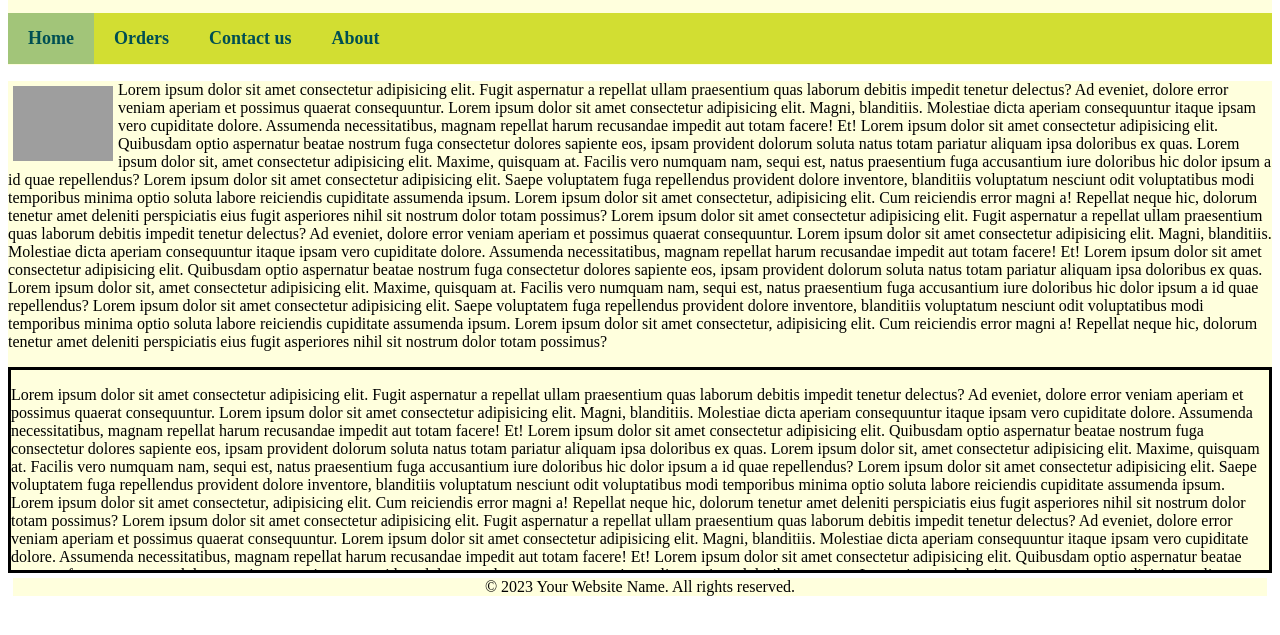
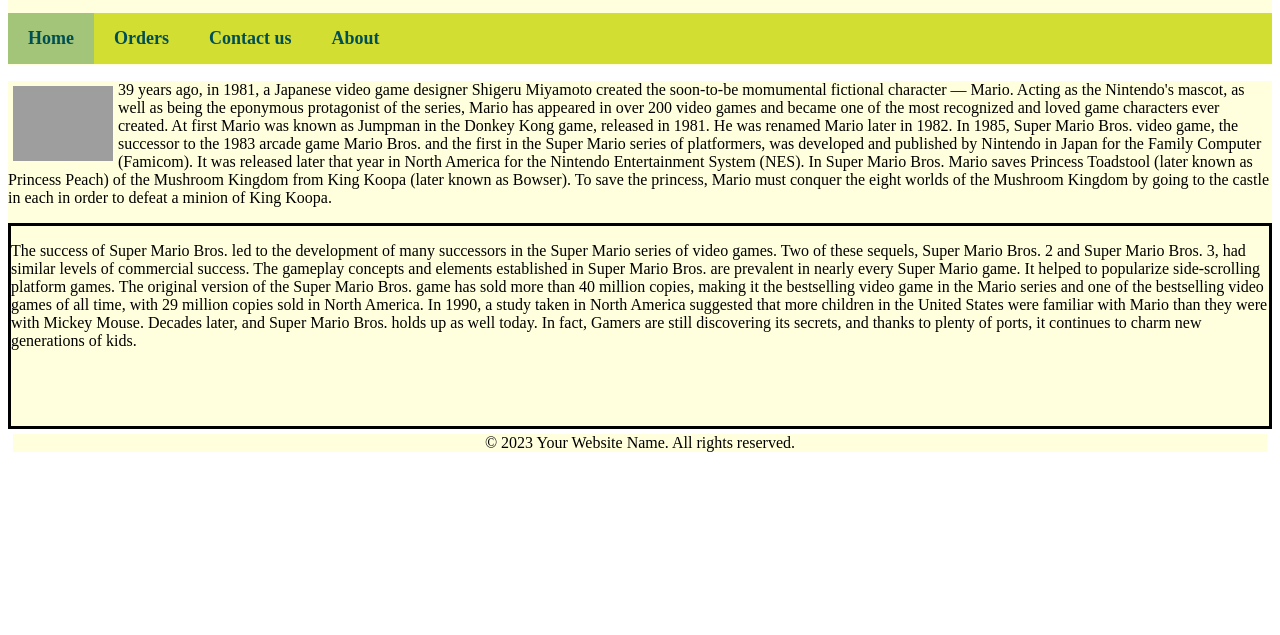
Before and after one commit to maraiam1234/mira, a plain HTML site: page index.html in a window 1280 px wide. Shown: the part 143-778 px from the top of the page. Drawn offline with Linux system fonts and the light colour scheme; grey boxes are pictures that could not be loaded.

Commit message:
Add files via upload

```diff
--- a/index.html
+++ b/index.html
@@ -82,33 +82,23 @@
     <main>
         <img src="https://www.maldenblueandgold.com/wp-content/uploads/2023/05/Screenshot-2023-05-08-11.41.13-AM.png" alt="">
         <p>
-            Lorem ipsum dolor sit amet consectetur adipisicing elit. Fugit aspernatur a repellat ullam praesentium quas laborum debitis impedit tenetur delectus? Ad eveniet, dolore error veniam aperiam et possimus quaerat consequuntur.
-            Lorem ipsum dolor sit amet consectetur adipisicing elit. Magni, blanditiis. Molestiae dicta aperiam consequuntur itaque ipsam vero cupiditate dolore. Assumenda necessitatibus, magnam repellat harum recusandae impedit aut totam facere! Et!
-            Lorem ipsum dolor sit amet consectetur adipisicing elit. Quibusdam optio aspernatur beatae nostrum fuga consectetur dolores sapiente eos, ipsam provident dolorum soluta natus totam pariatur aliquam ipsa doloribus ex quas.
-            Lorem ipsum dolor sit, amet consectetur adipisicing elit. Maxime, quisquam at. Facilis vero numquam nam, sequi est, natus praesentium fuga accusantium iure doloribus hic dolor ipsum a id quae repellendus?
-            Lorem ipsum dolor sit amet consectetur adipisicing elit. Saepe voluptatem fuga repellendus provident dolore inventore, blanditiis voluptatum nesciunt odit voluptatibus modi temporibus minima optio soluta labore reiciendis cupiditate assumenda ipsum.
-            Lorem ipsum dolor sit amet consectetur, adipisicing elit. Cum reiciendis error magni a! Repellat neque hic, dolorum tenetur amet deleniti perspiciatis eius fugit asperiores nihil sit nostrum dolor totam possimus?
-            Lorem ipsum dolor sit amet consectetur adipisicing elit. Fugit aspernatur a repellat ullam praesentium quas laborum debitis impedit tenetur delectus? Ad eveniet, dolore error veniam aperiam et possimus quaerat consequuntur.
-            Lorem ipsum dolor sit amet consectetur adipisicing elit. Magni, blanditiis. Molestiae dicta aperiam consequuntur itaque ipsam vero cupiditate dolore. Assumenda necessitatibus, magnam repellat harum recusandae impedit aut totam facere! Et!
-            Lorem ipsum dolor sit amet consectetur adipisicing elit. Quibusdam optio aspernatur beatae nostrum fuga consectetur dolores sapiente eos, ipsam provident dolorum soluta natus totam pariatur aliquam ipsa doloribus ex quas.
-            Lorem ipsum dolor sit, amet consectetur adipisicing elit. Maxime, quisquam at. Facilis vero numquam nam, sequi est, natus praesentium fuga accusantium iure doloribus hic dolor ipsum a id quae repellendus?
-            Lorem ipsum dolor sit amet consectetur adipisicing elit. Saepe voluptatem fuga repellendus provident dolore inventore, blanditiis voluptatum nesciunt odit voluptatibus modi temporibus minima optio soluta labore reiciendis cupiditate assumenda ipsum.
-            Lorem ipsum dolor sit amet consectetur, adipisicing elit. Cum reiciendis error magni a! Repellat neque hic, dolorum tenetur amet deleniti perspiciatis eius fugit asperiores nihil sit nostrum dolor totam possimus?
+            39 years ago, in 1981, a Japanese video game designer Shigeru Miyamoto created the soon-to-be momumental fictional character — Mario. Acting as the Nintendo's mascot, as well as being the eponymous protagonist of the series, Mario has appeared in over 200 video games and became one of the most recognized and loved game characters ever created.
+
+            At first Mario was known as Jumpman in the Donkey Kong game, released in 1981. He was renamed Mario later in 1982.
+
+            In 1985, Super Mario Bros. video game, the successor to the 1983 arcade game Mario Bros. and the first in the Super Mario series of platformers, was developed and published by Nintendo in Japan for the Family Computer (Famicom). It was released later that year in North America for the Nintendo Entertainment System (NES).
+
+            In Super Mario Bros. Mario saves Princess Toadstool (later known as Princess Peach) of the Mushroom Kingdom from King Koopa (later known as Bowser). To save the princess, Mario must conquer the eight worlds of the Mushroom Kingdom by going to the castle in each in order to defeat a minion of King Koopa.
+
+
         </p>
         <div>
             <p>
-                Lorem ipsum dolor sit amet consectetur adipisicing elit. Fugit aspernatur a repellat ullam praesentium quas laborum debitis impedit tenetur delectus? Ad eveniet, dolore error veniam aperiam et possimus quaerat consequuntur.
-                Lorem ipsum dolor sit amet consectetur adipisicing elit. Magni, blanditiis. Molestiae dicta aperiam consequuntur itaque ipsam vero cupiditate dolore. Assumenda necessitatibus, magnam repellat harum recusandae impedit aut totam facere! Et!
-                Lorem ipsum dolor sit amet consectetur adipisicing elit. Quibusdam optio aspernatur beatae nostrum fuga consectetur dolores sapiente eos, ipsam provident dolorum soluta natus totam pariatur aliquam ipsa doloribus ex quas.
-                Lorem ipsum dolor sit, amet consectetur adipisicing elit. Maxime, quisquam at. Facilis vero numquam nam, sequi est, natus praesentium fuga accusantium iure doloribus hic dolor ipsum a id quae repellendus?
-                Lorem ipsum dolor sit amet consectetur adipisicing elit. Saepe voluptatem fuga repellendus provident dolore inventore, blanditiis voluptatum nesciunt odit voluptatibus modi temporibus minima optio soluta labore reiciendis cupiditate assumenda ipsum.
-                Lorem ipsum dolor sit amet consectetur, adipisicing elit. Cum reiciendis error magni a! Repellat neque hic, dolorum tenetur amet deleniti perspiciatis eius fugit asperiores nihil sit nostrum dolor totam possimus?
-                Lorem ipsum dolor sit amet consectetur adipisicing elit. Fugit aspernatur a repellat ullam praesentium quas laborum debitis impedit tenetur delectus? Ad eveniet, dolore error veniam aperiam et possimus quaerat consequuntur.
-                Lorem ipsum dolor sit amet consectetur adipisicing elit. Magni, blanditiis. Molestiae dicta aperiam consequuntur itaque ipsam vero cupiditate dolore. Assumenda necessitatibus, magnam repellat harum recusandae impedit aut totam facere! Et!
-                Lorem ipsum dolor sit amet consectetur adipisicing elit. Quibusdam optio aspernatur beatae nostrum fuga consectetur dolores sapiente eos, ipsam provident dolorum soluta natus totam pariatur aliquam ipsa doloribus ex quas.
-                Lorem ipsum dolor sit, amet consectetur adipisicing elit. Maxime, quisquam at. Facilis vero numquam nam, sequi est, natus praesentium fuga accusantium iure doloribus hic dolor ipsum a id quae repellendus?
-                Lorem ipsum dolor sit amet consectetur adipisicing elit. Saepe voluptatem fuga repellendus provident dolore inventore, blanditiis voluptatum nesciunt odit voluptatibus modi temporibus minima optio soluta labore reiciendis cupiditate assumenda ipsum.
-                Lorem ipsum dolor sit amet consectetur, adipisicing elit. Cum reiciendis error magni a! Repellat neque hic, dolorum tenetur amet deleniti perspiciatis eius fugit asperiores nihil sit nostrum dolor totam possimus?
+                The success of Super Mario Bros. led to the development of many successors in the Super Mario series of video games. Two of these sequels, Super Mario Bros. 2 and Super Mario Bros. 3, had similar levels of commercial success. The gameplay concepts and elements established in Super Mario Bros. are prevalent in nearly every Super Mario game. It helped to popularize side-scrolling platform games.
+
+The original version of the Super Mario Bros. game has sold more than 40 million copies, making it the bestselling video game in the Mario series and one of the bestselling video games of all time, with 29 million copies sold in North America. In 1990, a study taken in North America suggested that more children in the United States were familiar with Mario than they were with Mickey Mouse.
+
+Decades later, and Super Mario Bros. holds up as well today. In fact, Gamers are still discovering its secrets, and thanks to plenty of ports, it continues to charm new generations of kids.
             </p>
         </div>
     </main>
```
